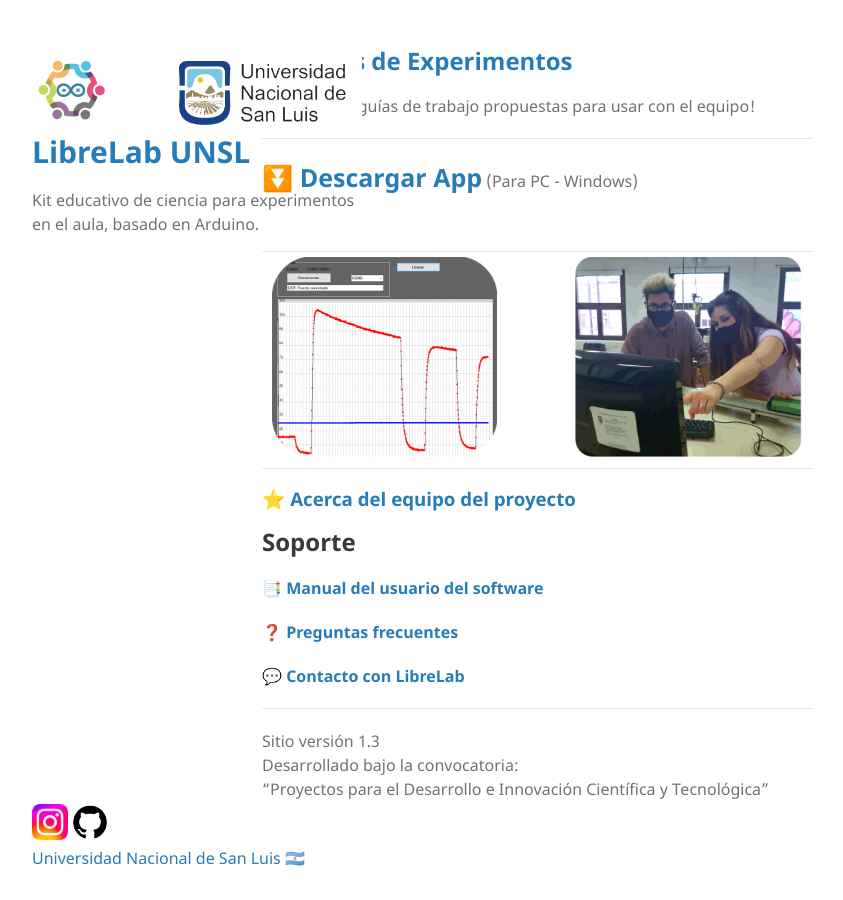
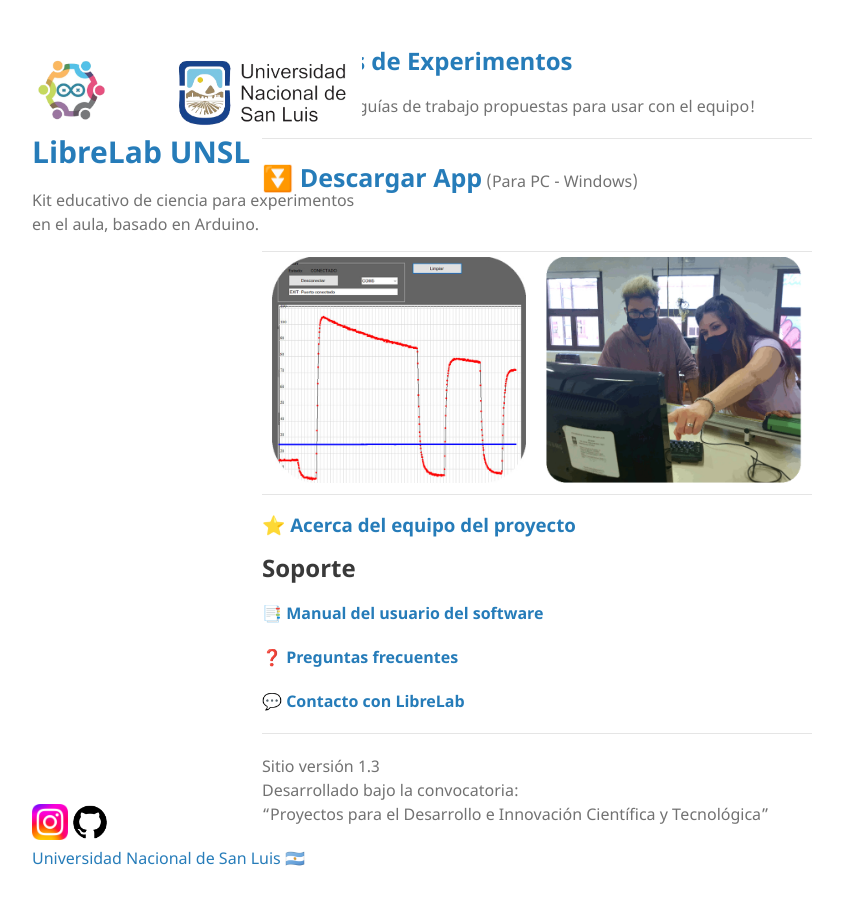
Before and after one commit to labunsl/labunsl.github.io, a Jekyll site: the page built from index.md, in a window 1280 px wide. Shown: the whole page, without its empty margins (68-911 px from the left). Built offline with Jekyll 4.4.1, drawn with Linux system fonts in a browser that asks for light colours.

Commit message:
Update jekyll-theme-minimal.scss

```diff
--- a/_sass/jekyll-theme-minimal.scss
+++ b/_sass/jekyll-theme-minimal.scss
@@ -107,7 +107,7 @@
 
 img {
   max-width:100%;
-  max-height:200px;
+  max-height:350px;
 }
 
 kbd {
```
